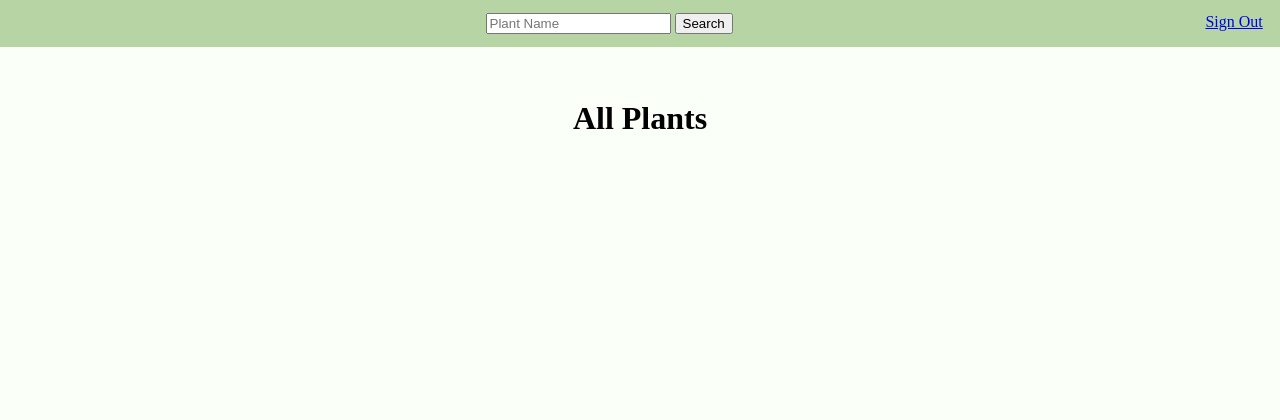
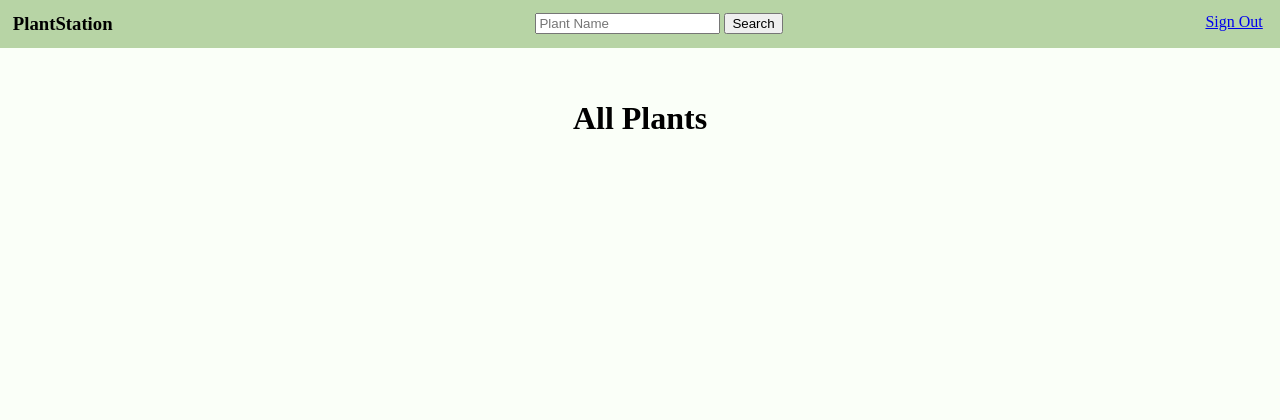
Before and after one commit to janiceh94/PlantStation, a Django app: page /plants/ in a window 1280 px wide. Shown: the top 420 px of the page. Run offline with Django 4.2, Linux system fonts and the light colour scheme; data that the repository does not hold is empty.

Commit message:
added PlantStation to header

```diff
--- a/main_app/static/styles/styles.css
+++ b/main_app/static/styles/styles.css
@@ -38,6 +38,11 @@ header{
     background-color:rgb(183, 212, 165);
     padding: 1%;
 }
+header h3{
+    float: left;
+    padding: 0;
+    margin: 0;
+}
 body{
     background-color:rgb(250, 255, 248);
     text-align: center;
--- a/main_app/templates/base.html
+++ b/main_app/templates/base.html
@@ -14,6 +14,7 @@
    </title>
 </head>
 <header>
+    <h3>PlantStation</h3>
     <a class='signOut' href="/accounts/logout/">Sign Out</a>
     {% block header %}
     {% endblock %}
--- a/main_app/templates/plant_detail.html
+++ b/main_app/templates/plant_detail.html
@@ -2,8 +2,8 @@
 
 {% block body %}
 
+<h2>{{ plant.name }}</h2>
 <img style = "width: 55%" src={{plant.img.url}}/>
-<h2>{{ plant.name }}</h2>
 <div class='plantDetail'>
     <h4>Water</h4>
     <h5> {{ plant.water }}</h5>
```
